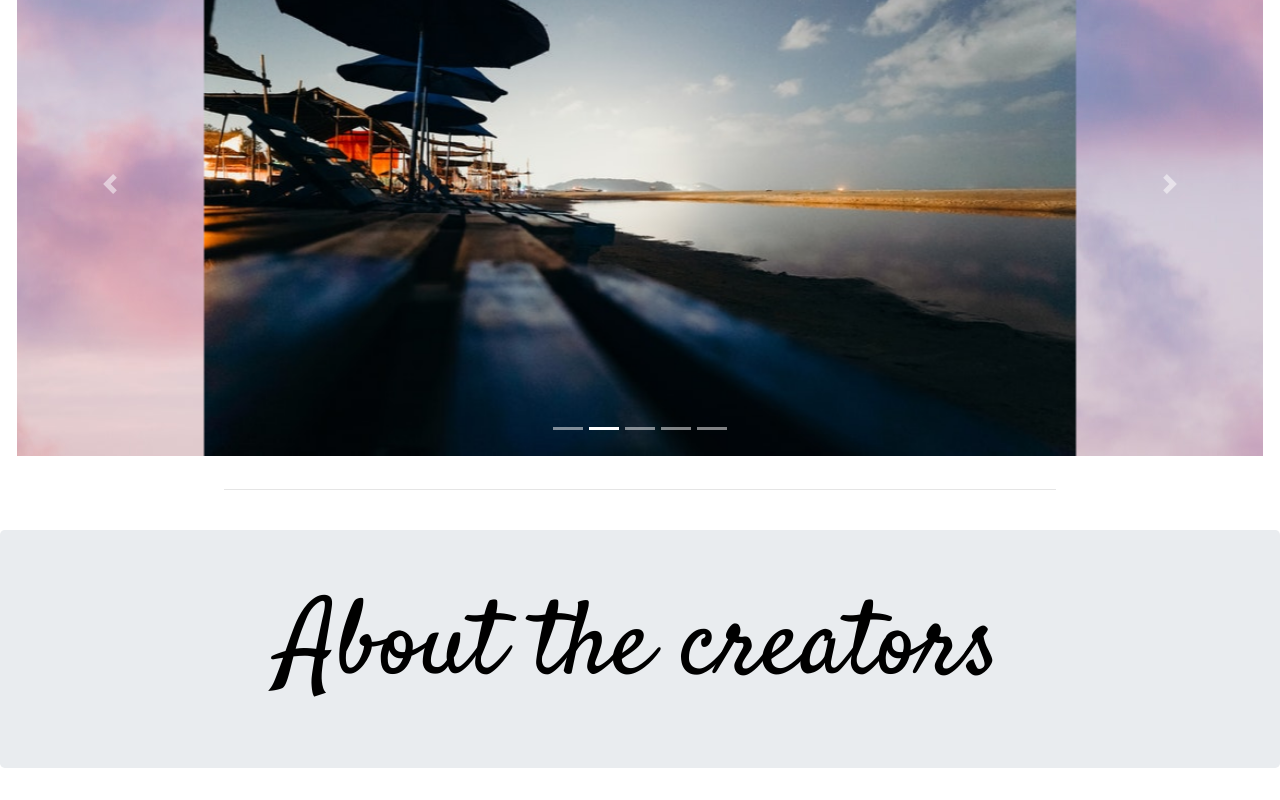
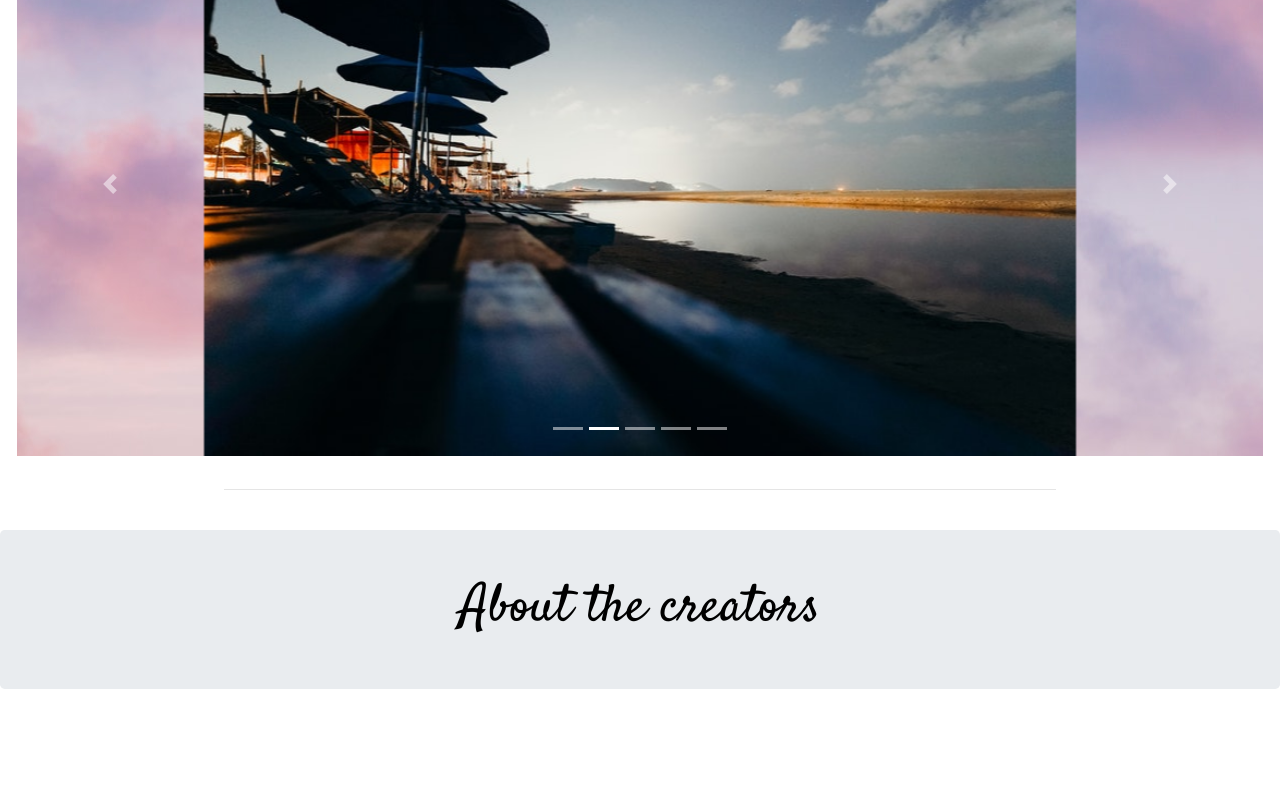
Before and after one commit to priyansh71/goadest-frontend, a React (Create React App) app: page / in a window 1280 px wide. Shown: the part 984-1784 px from the top of the page. After the commit the page ends 1705 px from the top, so only its background shows below. Built offline with nearby package versions, Linux system fonts and the light colour scheme; a web font is replaced by a local one.

Commit message:
edited for hosting

```diff
--- a/package.json
+++ b/package.json
@@ -14,7 +14,7 @@
     "react-dom": "^17.0.1",
     "react-responsive": "^8.2.0",
     "react-router-dom": "^5.2.0",
-    "react-scripts": "4.0.3",
+    "react-scripts": "^4.0.3",
     "web-vitals": "^1.1.1"
   },
   "scripts": {
--- a/src/App.css
+++ b/src/App.css
@@ -18,13 +18,13 @@
   padding: 15px;
 }
 .footerlink{
-  font-size: 30px;
+  font-size: 15px;
   color: whitesmoke;
 
 }
 .footerlink:hover{
   text-decoration: none;
-  font-size: 30px;
+  font-size: 15px;
   color: whitesmoke;
 
 
```
Also changed, not shown: 1 other file (tests, documents, lock files or other folders).
